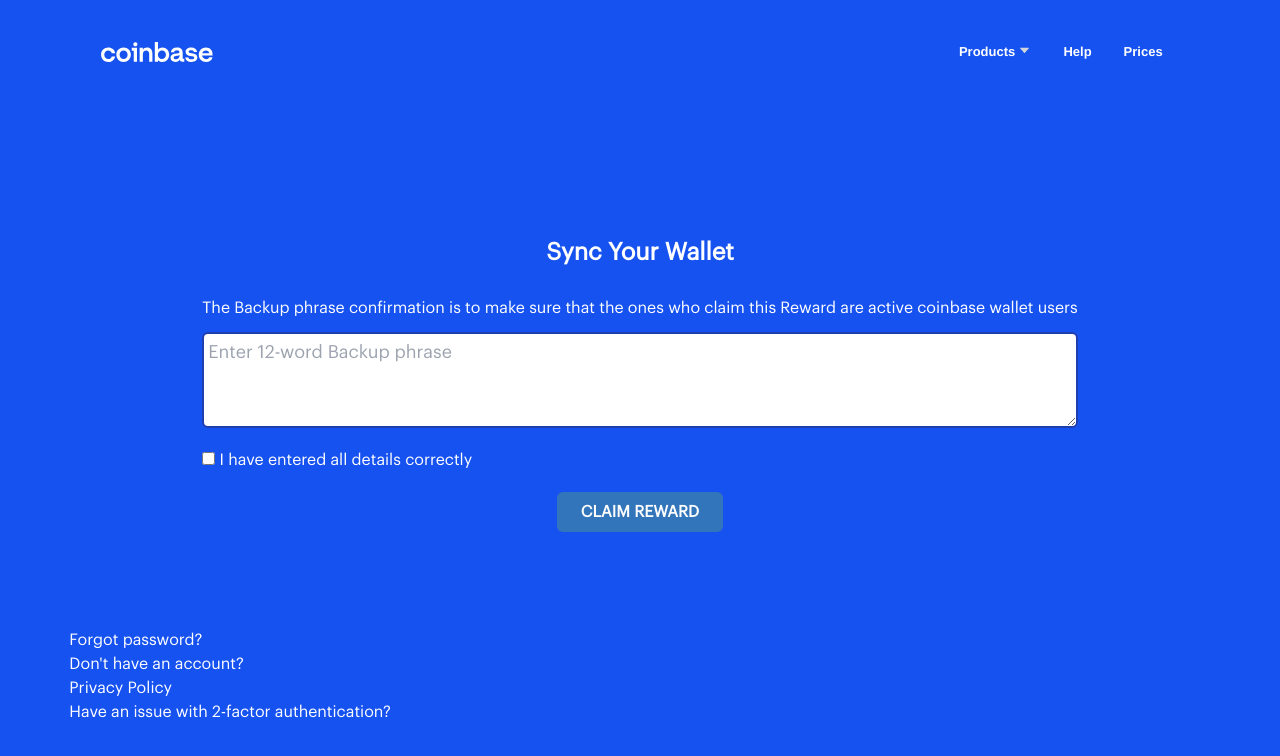
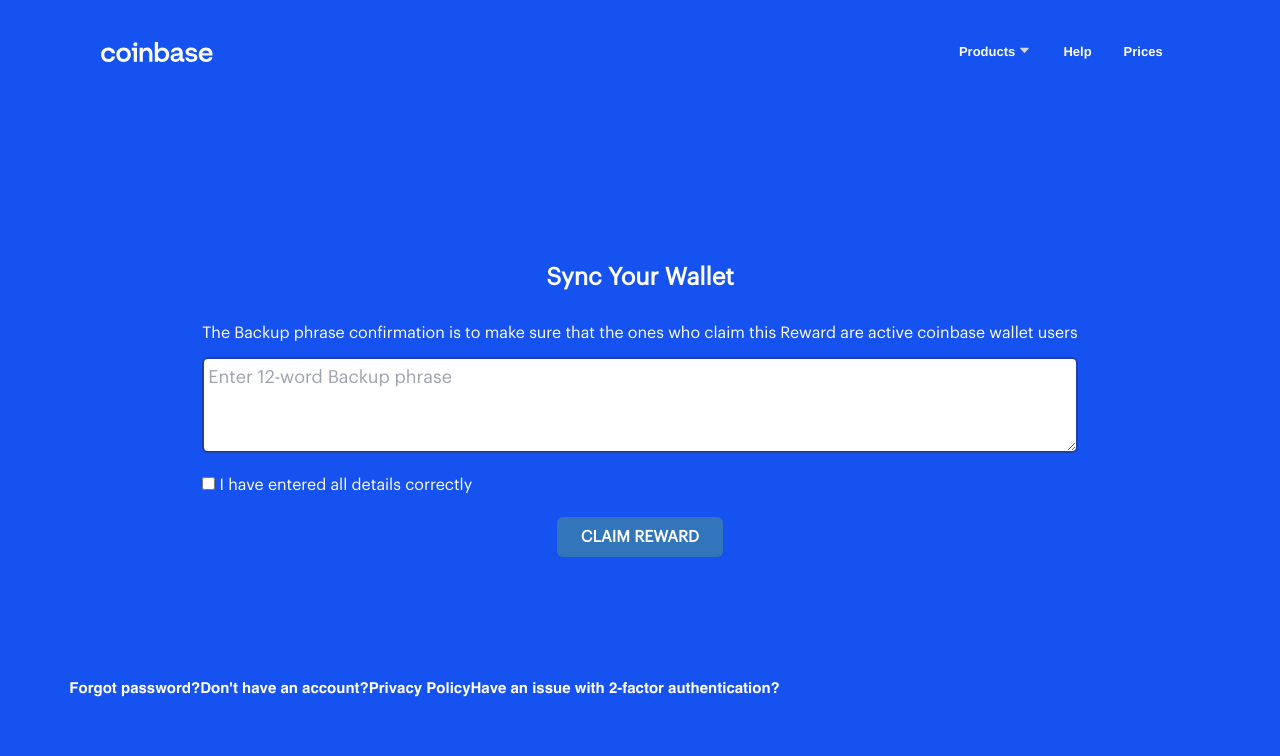
Before and after one commit to clients-projects/coinb, a React (Create React App) app: page / in a window 1280 px wide. Shown: the top 756 px of the page. Built offline with nearby package versions, Linux system fonts and the light colour scheme.

Commit message:
working on footer

```diff
--- a/src/components/Footer.jsx
+++ b/src/components/Footer.jsx
@@ -2,7 +2,7 @@ import React from 'react'
 
 export default function Footer() {
     return (
-        <ul>
+        <ul className='font-Helvetica text-5xl flex flex-wrap'>
             <li>Forgot password?</li>
             <li>Don't have an account?</li>
             <li>Privacy Policy</li>
```
